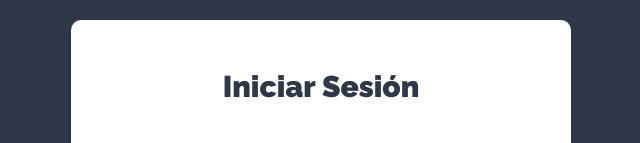
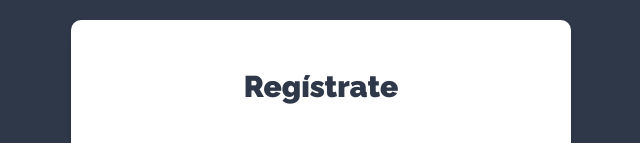
Before and after one commit to MattKaizer/todoList, a React (Create React App) app: page /new-account in a window 1280 px wide. Shown: the part 129-272 px from the top of the page, without its empty margins (319-959 px from the left). Built offline with nearby package versions, Linux system fonts and the light colour scheme.

Commit message:
register title

```diff
--- a/src/components/auth/Account.js
+++ b/src/components/auth/Account.js
@@ -77,7 +77,7 @@ const Account = (props) => {
             {/* category return like class toggle */}
             {alert ? (<div className={`alert ${alert.category}`}>{alert.msg}</div>) : null}
             <div className="container-form shadow-dark">
-                <h1>Iniciar Sesión</h1>
+                <h1>Regístrate</h1>
                 <form
                     onSubmit={onSubmit}
                 >
```
